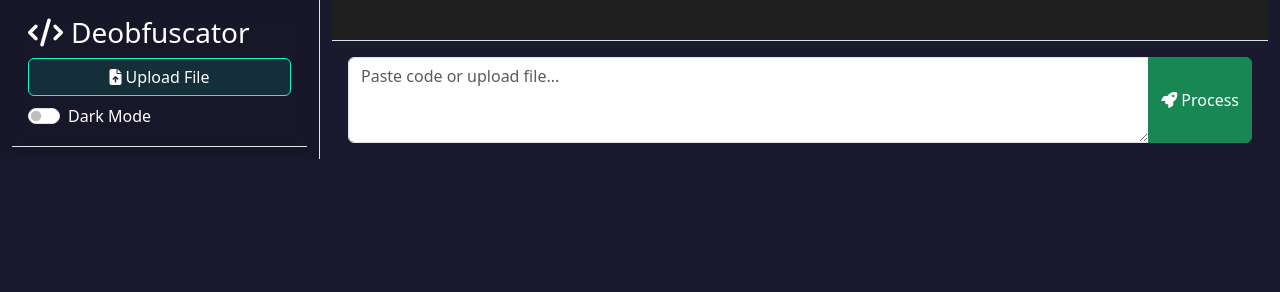
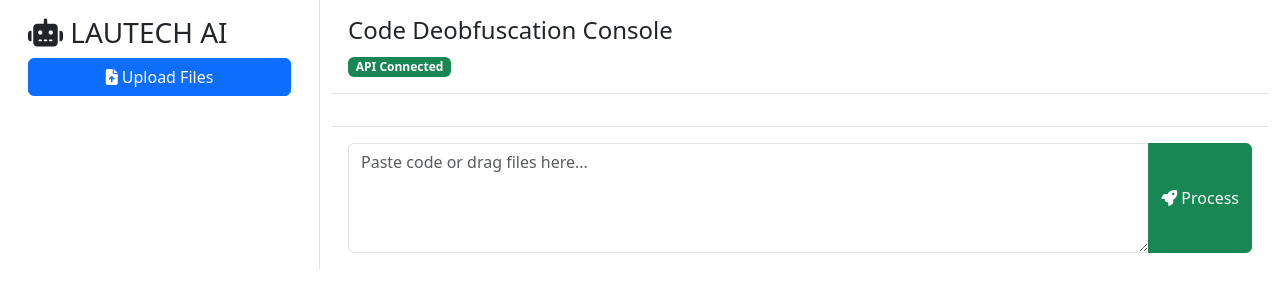
Before and after one commit to AiOfLautech/-api-generator, a website: page public/index.html in a window 1280 px wide. Drawn offline with nearby package versions, Linux system fonts and the light colour scheme; no server answers.

Commit message:
Update index.html

```diff
--- a/public/index.html
+++ b/public/index.html
@@ -2,43 +2,49 @@
 <html lang="en">
 <head>
   <meta charset="UTF-8">
-  <title>AI Code Deobfuscator Pro</title>
+  <meta name="viewport" content="width=device-width, initial-scale=1.0">
+  <title>LAUTECH AI Deobfuscator</title>
   <link href="https://cdn.jsdelivr.net/npm/bootstrap@5.3.3/dist/css/bootstrap.min.css" rel="stylesheet">
   <link href="https://cdnjs.cloudflare.com/ajax/libs/font-awesome/6.5.0/css/all.min.css" rel="stylesheet">
   <link href="https://cdnjs.cloudflare.com/ajax/libs/prism/1.29.0/themes/prism-tomorrow.min.css" rel="stylesheet">
   <link rel="stylesheet" href="styles.css">
 </head>
-<body class="dark-mode">
+<body class="dark-theme">
   <div class="container-fluid h-100">
     <div class="row h-100">
-      <!-- Chat Sidebar -->
-      <div class="col-md-3 border-end chat-sidebar">
-        <div class="d-flex flex-column h-100">
-          <div class="p-3 border-bottom">
-            <h3><i class="fas fa-code me-2"></i>Deobfuscator</h3>
-            <input type="file" id="fileInput" class="d-none">
-            <button class="btn btn-primary w-100 mb-2 upload-btn">
-              <i class="fas fa-file-upload"></i> Upload File
+      <!-- Sidebar -->
+      <div class="col-md-3 border-end sidebar">
+        <div class="p-3">
+          <h3 class="brand">
+            <i class="fas fa-robot"></i>
+            LAUTECH AI
+          </h3>
+          <div class="file-manager">
+            <input type="file" id="fileInput" class="d-none" multiple>
+            <button class="btn btn-primary w-100 mb-3" id="uploadBtn">
+              <i class="fas fa-file-upload"></i> Upload Files
             </button>
-            <div class="form-check form-switch">
-              <input class="form-check-input" type="checkbox" id="darkModeSwitch">
-              <label class="form-check-label">Dark Mode</label>
-            </div>
+            <div id="fileList" class="list-group"></div>
           </div>
-          <div class="file-list flex-grow-1 overflow-auto"></div>
         </div>
       </div>
 
-      <!-- Main Chat Area -->
+      <!-- Main Chat -->
       <div class="col-md-9 d-flex flex-column">
-        <div class="chat-container flex-grow-1 overflow-auto"></div>
+        <div class="chat-header p-3 border-bottom">
+          <h4>Code Deobfuscation Console</h4>
+          <div class="status-indicator">
+            <span class="badge bg-success" id="apiStatus">API Connected</span>
+          </div>
+        </div>
 
-        <!-- Input Area -->
-        <div class="input-container p-3 border-top">
+        <div class="chat-messages flex-grow-1 overflow-auto p-3"></div>
+
+        <div class="chat-input p-3 border-top">
           <div class="input-group">
-            <textarea id="codeInput" class="form-control code-input"
-                      placeholder="Paste code or upload file..."
-                      rows="3" spellcheck="false"></textarea>
+            <textarea id="codeInput" class="form-control"
+                     placeholder="Paste code or drag files here..."
+                     rows="4" spellcheck="false"></textarea>
             <button id="processBtn" class="btn btn-success">
               <i class="fas fa-rocket"></i> Process
             </button>
@@ -53,13 +59,16 @@
     <div class="modal-dialog">
       <div class="modal-content">
         <div class="modal-header">
-          <h5 class="modal-title">Save File</h5>
+          <h5 class="modal-title"><i class="fas fa-download"></i> Export Code</h5>
           <button class="btn-close" data-bs-dismiss="modal"></button>
         </div>
         <div class="modal-body">
-          <input type="text" id="fileName" class="form-control"
-                 placeholder="File name" value="deobfuscated">
-          <div class="mt-2">
+          <div class="mb-3">
+            <label>File Name</label>
+            <input type="text" id="fileName" class="form-control" value="deobfuscated">
+          </div>
+          <div class="mb-3">
+            <label>File Type</label>
             <select id="fileType" class="form-select"></select>
           </div>
         </div>
```
